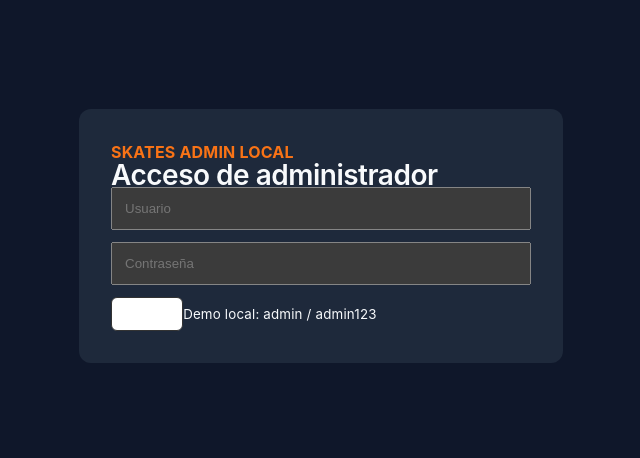
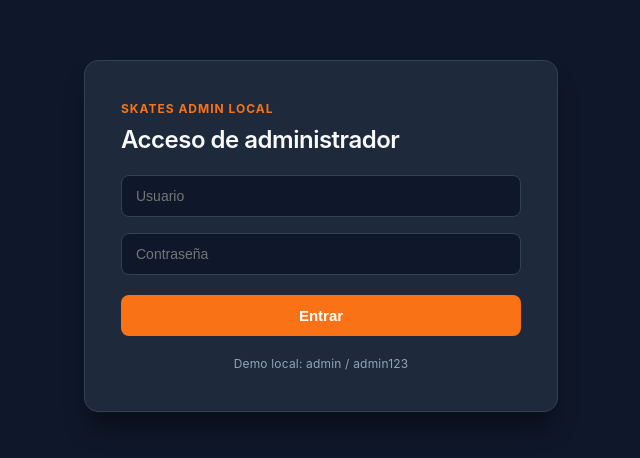
Before and after one commit to bsb102/Skates-admin, a React (Vite) app: page / in a window 1280 px wide. Shown: the part 164-622 px from the top of the page, without its empty margins (319-959 px from the left). Built offline with nearby package versions, Linux system fonts and the light colour scheme.

Commit message:
Refactor: Actualizar diseño de interfaz Admin

```diff
--- a/src/App.tsx
+++ b/src/App.tsx
@@ -22,14 +22,47 @@
   if (!autenticado) {
     return (
       <main style={{ minHeight: '100vh', display: 'grid', placeItems: 'center', backgroundColor: '#0f172a', color: '#f8fafc' }}>
-        <form onSubmit={(event) => { event.preventDefault(); iniciarSesion(usuario, clave).then(() => setAutenticado(true)).catch((loginError: Error) => setErrorLogin(loginError.message)); }} style={{ width: 'min(420px, 90vw)', padding: '32px', backgroundColor: '#1e293b', borderRadius: '12px' }}>
-          <p style={{ color: '#f97316', fontWeight: 700 }}>SKATES ADMIN LOCAL</p>
-          <h1>Acceso de administrador</h1>
-          <input value={usuario} onChange={(event) => setUsuario(event.target.value)} placeholder='Usuario' style={{ display: 'block', width: '100%', marginBottom: '12px', padding: '12px', boxSizing: 'border-box' }} />
-          <input type='password' value={clave} onChange={(event) => setClave(event.target.value)} placeholder='Contraseña' style={{ display: 'block', width: '100%', marginBottom: '12px', padding: '12px', boxSizing: 'border-box' }} />
-          <button type='submit'>Entrar</button>
-          {errorLogin && <p style={{ color: '#fca5a5' }}>{errorLogin}</p>}
-          <small>Demo local: admin / admin123</small>
+        <form
+          onSubmit={(event) => {
+            event.preventDefault();
+            iniciarSesion(usuario, clave)
+              .then(() => setAutenticado(true))
+              .catch((loginError: Error) => setErrorLogin(loginError.message));
+          }}
+          style={{ width: 'min(400px, 90vw)', padding: '36px', backgroundColor: '#1e293b', borderRadius: '14px', border: '1px solid #334155', boxShadow: '0 20px 25px -5px rgba(0, 0, 0, 0.4)' }}
+        >
+          <p style={{ color: '#f97316', fontWeight: 700, fontSize: '12px', letterSpacing: '1px', marginBottom: '8px' }}>SKATES ADMIN LOCAL</p>
+          <h1 style={{ fontSize: '24px', marginBottom: '24px', color: '#f8fafc' }}>Acceso de administrador</h1>
+
+          <div style={{ marginBottom: '16px' }}>
+            <input
+              value={usuario}
+              onChange={(event) => setUsuario(event.target.value)}
+              placeholder='Usuario'
+              style={{ display: 'block', width: '100%', padding: '12px 14px', boxSizing: 'border-box', backgroundColor: '#0f172a', border: '1px solid #334155', borderRadius: '8px', color: '#f8fafc', fontSize: '14px', outline: 'none' }}
+            />
+          </div>
+
+          <div style={{ marginBottom: '20px' }}>
+            <input
+              type='password'
+              value={clave}
+              onChange={(event) => setClave(event.target.value)}
+              placeholder='Contraseña'
+              style={{ display: 'block', width: '100%', padding: '12px 14px', boxSizing: 'border-box', backgroundColor: '#0f172a', border: '1px solid #334155', borderRadius: '8px', color: '#f8fafc', fontSize: '14px', outline: 'none' }}
+            />
+          </div>
+
+          <button
+            type='submit'
+            style={{ width: '100%', padding: '12px', backgroundColor: '#f97316', color: '#fff', border: 'none', borderRadius: '8px', fontWeight: '600', fontSize: '15px', cursor: 'pointer', transition: 'background 0.2s', marginBottom: '16px' }}
+          >
+            Entrar
+          </button>
+
+          {errorLogin && <p style={{ color: '#fca5a5', fontSize: '13px', marginBottom: '12px' }}>{errorLogin}</p>}
+
+          <small style={{ color: '#94a3b8', fontSize: '12px', display: 'block', textAlign: 'center' }}>Demo local: admin / admin123</small>
         </form>
       </main>
     )
@@ -56,7 +89,6 @@
               cursor: 'pointer',
               fontWeight: '600',
               fontSize: '15px',
-              transition: 'all 0.2s ease',
               display: 'flex',
               alignItems: 'center',
               gap: '10px'
@@ -77,7 +109,6 @@
               cursor: 'pointer',
               fontWeight: '600',
               fontSize: '15px',
-              transition: 'all 0.2s ease',
               display: 'flex',
               alignItems: 'center',
               gap: '10px'
@@ -99,9 +130,15 @@
               Administra el inventario y los pedidos de la tienda de skate.
             </p>
           </div>
-          <div style={{ display: 'flex', alignItems: 'center', gap: '8px', backgroundColor: '#1e293b', padding: '8px 16px', borderRadius: '20px', border: '1px solid #334155' }}>
+          <div style={{ display: 'flex', alignItems: 'center', gap: '10px', backgroundColor: '#1e293b', padding: '6px 14px', borderRadius: '20px', border: '1px solid #334155' }}>
             <span style={{ width: '8px', height: '8px', backgroundColor: '#22c55e', borderRadius: '50%', display: 'inline-block' }}></span>
-            <button type='button' onClick={() => { cerrarSesion(); setAutenticado(false) }} style={{ fontSize: '12px', padding: '6px 10px' }}>Salir</button>
+            <button
+              type='button'
+              onClick={() => { cerrarSesion(); setAutenticado(false) }}
+              style={{ fontSize: '13px', padding: '4px 10px', background: 'transparent', border: 'none', color: '#94a3b8', cursor: 'pointer', fontWeight: '600' }}
+            >
+              Salir
+            </button>
           </div>
         </header>
 
@@ -110,7 +147,7 @@
             <div>
               <div style={{ display: 'flex', justifyContent: 'space-between', alignItems: 'center', marginBottom: '20px' }}>
                 <h3 style={{ margin: 0, fontSize: '18px', color: '#f8fafc' }}>Inventario de Patinetas y Accesorios</h3>
-                <button style={{ backgroundColor: '#f97316', color: '#fff', border: 'none', padding: '10px 18px', borderRadius: '6px', cursor: 'pointer', fontWeight: '600', transition: 'background 0.2s' }}>
+                <button style={{ backgroundColor: '#f97316', color: '#fff', border: 'none', padding: '10px 18px', borderRadius: '8px', cursor: 'pointer', fontWeight: '600' }}>
                   + Agregar Nuevo Producto
                 </button>
               </div>
```
